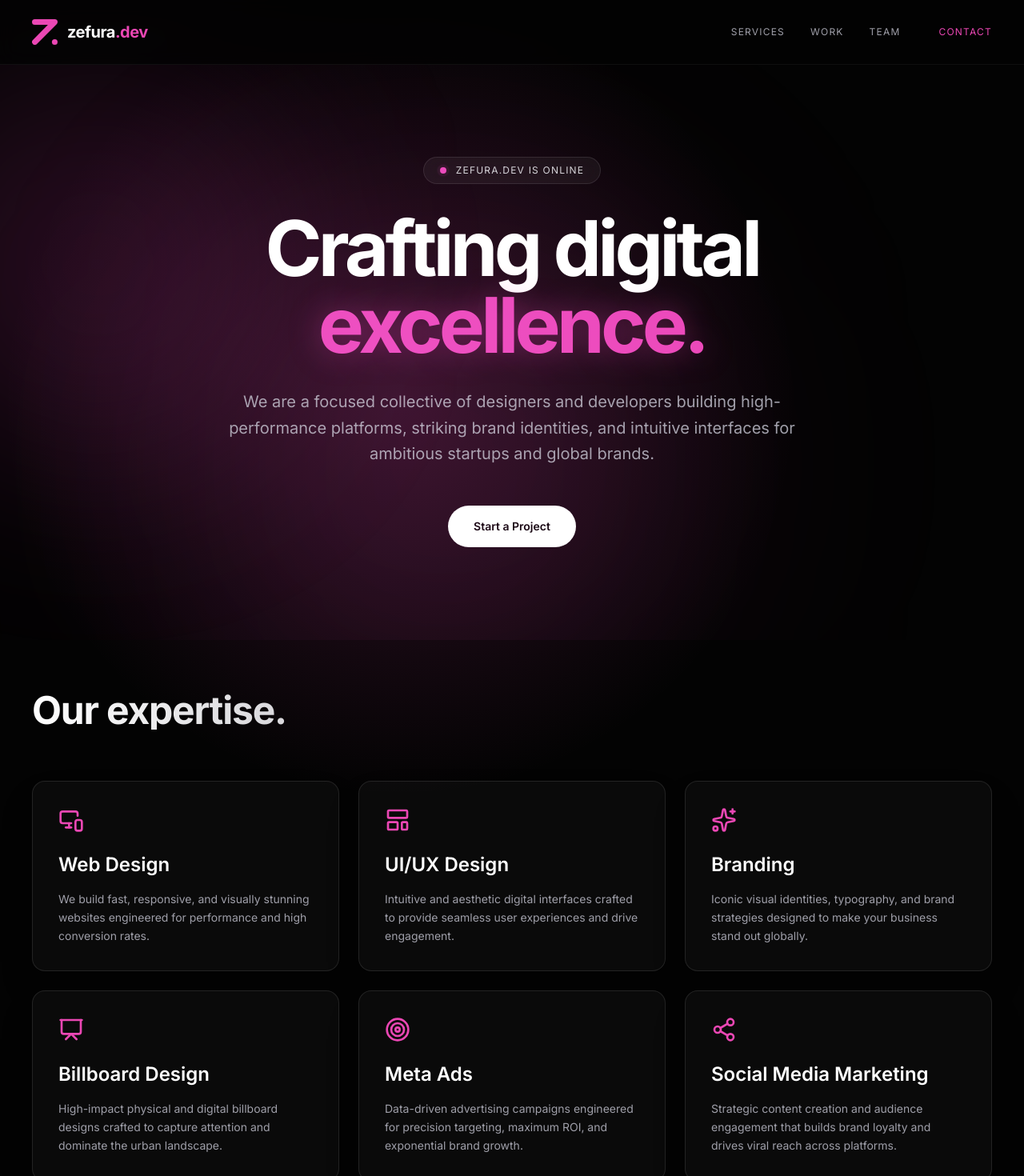
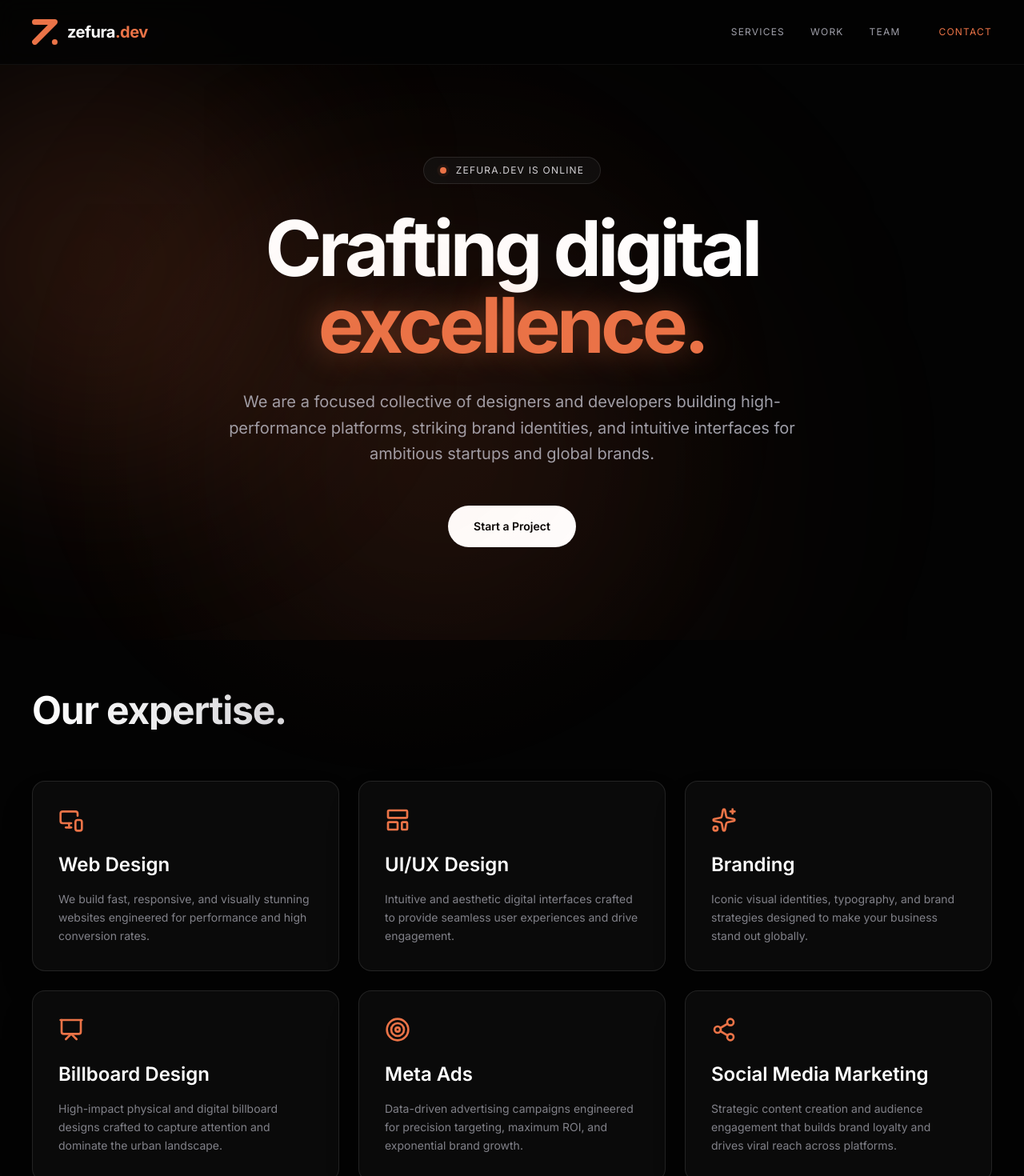
Before and after one commit to coder-ufa/zefura-portfolio, a Next.js app: page / in a window 1280 px wide. Shown: the top 1470 px of the page at 80% size. Built offline with nearby package versions, Linux system fonts and the light colour scheme.

Commit message:
Massive performance upgrades and contact form fix

```diff
--- a/package.json
+++ b/package.json
@@ -10,7 +10,6 @@
   },
   "dependencies": {
     "framer-motion": "^12.38.0",
-    "lenis": "^1.3.23",
     "lucide-react": "^1.14.0",
     "next": "^16.2.6",
     "nodemailer": "^8.0.7",
--- a/src/app/globals.css
+++ b/src/app/globals.css
@@ -3,12 +3,13 @@
 :root {
   --background: #030303;
   --foreground: #f4f4f5;
+  /* FIX: Explicitly define the base hue so Tailwind doesn't need a comma fallback */
+  --theme-hue: 260;
 }
 
 body {
   background-color: var(--background);
   color: var(--foreground);
-  /* OPTIMIZATION: Let Next.js handle the font natively, but force the browser to render text perfectly crisp */
   -webkit-font-smoothing: antialiased;
   -moz-osx-font-smoothing: grayscale;
   text-rendering: optimizeLegibility;
@@ -19,7 +20,7 @@ html {
   scroll-behavior: smooth;
 }
 
-/* Highly optimized grid background that takes 0 GPU power */
+/* Highly optimized grid background */
 .tech-grid {
   background-image:
     linear-gradient(to right, rgba(255, 255, 255, 0.03) 1px, transparent 1px),
@@ -29,17 +30,7 @@ html {
   -webkit-mask-image: radial-gradient(circle at center, black 40%, transparent 100%);
 }
 
-/* Custom Elite Scrollbar */
-::-webkit-scrollbar {
-  width: 8px;
-}
-::-webkit-scrollbar-track {
-  background: #030303;
-}
-::-webkit-scrollbar-thumb {
-  background: #27272a; /* Zinc-800 */
-  border-radius: 10px;
-}
-::-webkit-scrollbar-thumb:hover {
-  background: #3f3f46; /* Zinc-700 */
-}
+::-webkit-scrollbar { width: 8px; }
+::-webkit-scrollbar-track { background: #030303; }
+::-webkit-scrollbar-thumb { background: #27272a; border-radius: 10px; }
+::-webkit-scrollbar-thumb:hover { background: #3f3f46; }
--- a/src/app/layout.tsx
+++ b/src/app/layout.tsx
@@ -1,7 +1,6 @@
 import type { Metadata } from "next";
 import { Inter } from "next/font/google";
 import "./globals.css";
-import { ReactLenis } from "lenis/react";
 
 const inter = Inter({ subsets: ["latin"] });
 
@@ -21,24 +20,18 @@ export default function RootLayout({
 
         {/* --- GLOBAL GLOWING BRAND WATERMARK --- */}
         <div className="pointer-events-none fixed inset-0 z-0 flex items-center justify-center overflow-hidden">
-          {/* OPTIMIZATION: Added transform-gpu and will-change-transform to offload this giant SVG to the graphics card */}
-          <div className="absolute w-[200vw] rotate-[-15deg] scale-150 text-[hsl(var(--theme-hue,260),80%,60%)] opacity-[0.05] transition-colors duration-1000 md:w-[120vw] md:scale-125 transform-gpu will-change-transform">
-            <svg
-              viewBox="0 0 901.8 901.14"
-              className="h-full w-full drop-shadow-[0_0_120px_currentColor]"
-              fill="currentColor"
-            >
+          {/* OPTIMIZATION: Removed the lethal drop-shadow. Replaced with pure crisp opacity. */}
+          <div className="absolute w-[200vw] rotate-[-15deg] scale-150 text-[hsl(var(--theme-hue,260),80%,60%)] opacity-[0.03] md:w-[120vw] md:scale-125 transform-gpu will-change-transform">
+            <svg viewBox="0 0 901.8 901.14" className="h-full w-full" fill="currentColor">
               <circle cx="801.25" cy="801.14" r="100" />
               <path d="M950.87,149.26a99.58,99.58,0,0,1-26.39,67.68l-709.9,709.9A100.5,100.5,0,0,1,72.38,786.2L609.32,249.26H149.07a100,100,0,0,1,0-200h701.8A100,100,0,0,1,950.87,149.26Z" transform="translate(-49.07 -49.26)" />
             </svg>
           </div>
         </div>
 
-        {/* --- THE FORTRESS WRAPPER --- */}
+        {/* OPTIMIZATION: Lenis is gone. Let the browser scroll natively. */}
         <div className="relative z-10 flex min-h-screen w-full max-w-[100vw] flex-col overflow-x-hidden">
-          <ReactLenis root options={{ lerp: 0.05, duration: 1.5 }}>
             {children}
-          </ReactLenis>
         </div>
 
       </body>
--- a/src/app/page.tsx
+++ b/src/app/page.tsx
@@ -12,11 +12,12 @@ export default function Home() {
   const mouseX = useMotionValue(0);
   const mouseY = useMotionValue(0);
 
-  // FIX: Lowered mass and damping so the spotlight tracks the cursor instantly
   const smoothX = useSpring(mouseX, { stiffness: 150, damping: 15, mass: 0.1 });
   const smoothY = useSpring(mouseY, { stiffness: 150, damping: 15, mass: 0.1 });
 
+  // 1. Mouse Tracking Engine
   useEffect(() => {
+    if (typeof window !== "undefined" && window.innerWidth < 1024) return;
     const handleMouseMove = (e: MouseEvent) => {
       mouseX.set(e.clientX - 500);
       mouseY.set(e.clientY - 500);
@@ -25,42 +26,37 @@ export default function Home() {
     return () => window.removeEventListener("mousemove", handleMouseMove);
   }, [mouseX, mouseY]);
 
-  // FIX: The Color Engine is now throttled. It only touches the DOM twice a second.
-  // The CSS 'transition-colors duration-1000' will make it look perfectly smooth!
+  // 2. The Flawless Color Engine
+  // This smoothly shifts the global --theme-hue variable through the rainbow at 60fps
   useEffect(() => {
-    let hue = 260;
-    const interval = setInterval(() => {
+    let animationFrameId: number;
+    let start = performance.now();
+
+    const updateHue = (time: number) => {
       if (!document.hidden) {
-        hue = (hue + 5) % 360;
-        document.documentElement.style.setProperty('--theme-hue', `${hue}`);
+        const progress = (time - start) / 20000; // 20 seconds for a full rainbow sweep
+        const hue = (260 + progress * 360) % 360;
+        // toFixed(1) prevents sub-pixel layout thrashing lag
+        document.documentElement.style.setProperty('--theme-hue', hue.toFixed(1));
       }
-    }, 500);
+      animationFrameId = requestAnimationFrame(updateHue);
+    };
 
-    return () => clearInterval(interval);
+    animationFrameId = requestAnimationFrame(updateHue);
+    return () => cancelAnimationFrame(animationFrameId);
   }, []);
 
   return (
     <div className="relative min-h-screen bg-[#030303] text-white selection:bg-white/20">
 
       <motion.div
-        className="pointer-events-none fixed top-0 left-0 z-30 h-[1000px] w-[1000px] mix-blend-screen hidden lg:block"
-        style={{
-          x: smoothX,
-          y: smoothY,
-          background: "radial-gradient(circle, hsla(var(--theme-hue, 260), 80%, 60%, 0.2), transparent 70%)",
-          willChange: "transform"
-        }}
+        className="pointer-events-none fixed top-0 left-0 z-30 h-[1000px] w-[1000px] hidden lg:block opacity-40"
+        style={{ x: smoothX, y: smoothY, background: "radial-gradient(circle, hsla(var(--theme-hue, 260), 80%, 60%, 0.15), transparent 70%)", willChange: "transform" }}
       />
 
       <div className="pointer-events-none fixed inset-0 z-0 overflow-hidden">
-        <div
-          className="absolute -left-[10%] top-[10%] h-[500px] w-[500px] animate-float rounded-full blur-[120px] transition-colors duration-1000 transform-gpu"
-          style={{ backgroundColor: "hsla(var(--theme-hue, 260), 80%, 60%, 0.15)", willChange: "background-color, transform" }}
-        />
-        <div
-          className="absolute bottom-[-10%] left-[20%] h-[600px] w-[600px] animate-float rounded-full blur-[150px] transition-colors duration-1000 transform-gpu"
-          style={{ animationDelay: "4s", backgroundColor: "hsla(var(--theme-hue, 260), 80%, 60%, 0.1)", willChange: "background-color, transform" }}
-        />
+        <div className="absolute -left-[10%] top-[10%] h-[300px] w-[300px] md:h-[500px] md:w-[500px] animate-float rounded-full blur-[60px] md:blur-[120px] transform-gpu" style={{ backgroundColor: "hsla(var(--theme-hue, 260), 80%, 60%, 0.15)", willChange: "transform" }} />
+        <div className="absolute bottom-[-10%] left-[20%] h-[400px] w-[400px] md:h-[600px] md:w-[600px] animate-float rounded-full blur-[80px] md:blur-[150px] transform-gpu" style={{ animationDelay: "4s", backgroundColor: "hsla(var(--theme-hue, 260), 80%, 60%, 0.1)", willChange: "transform" }} />
       </div>
 
       <Navbar />
@@ -69,32 +65,24 @@ export default function Home() {
         <motion.div
           initial={{ opacity: 0, scale: 0.9 }}
           animate={{ opacity: 1, scale: 1 }}
-          transition={{ duration: 0.8, ease: "easeOut" }}
-          className="mb-8 inline-flex items-center gap-3 rounded-full border border-white/10 bg-white/5 px-5 py-2 backdrop-blur-md"
+          transition={{ duration: 0.8, delay: 0.1, ease: "easeOut" }}
+          className="transform-gpu mb-8 inline-flex items-center gap-3 rounded-full border border-white/10 bg-[#111]/80 px-5 py-2"
         >
           <span className="relative flex h-2 w-2">
-            <span className="absolute inline-flex h-full w-full animate-ping rounded-full opacity-75 bg-[hsl(var(--theme-hue,260),80%,60%)] transition-colors duration-1000" />
-            <span className="relative inline-flex h-2 w-2 rounded-full bg-[hsl(var(--theme-hue,260),80%,60%)] transition-colors duration-1000" />
+            <span className="absolute inline-flex h-full w-full animate-ping rounded-full opacity-75 bg-[hsl(var(--theme-hue,260),80%,60%)]" />
+            <span className="relative inline-flex h-2 w-2 rounded-full bg-[hsl(var(--theme-hue,260),80%,60%)]" />
           </span>
-          <span className="text-xs uppercase tracking-widest text-zinc-300">
-            Zefura.dev is online
-          </span>
+          <span className="text-xs uppercase tracking-widest text-zinc-300">Zefura.dev is online</span>
         </motion.div>
 
         <motion.h1
           initial={{ opacity: 0, y: 30 }}
           animate={{ opacity: 1, y: 0 }}
-          transition={{ duration: 0.8, delay: 0.1, ease: "easeOut" }}
-          className="max-w-4xl text-5xl font-bold tracking-tighter text-white sm:text-7xl lg:text-8xl"
+          transition={{ duration: 0.8, delay: 0.2, ease: "easeOut" }}
+          className="transform-gpu max-w-4xl text-5xl font-bold tracking-tighter text-white sm:text-7xl lg:text-8xl"
         >
           Crafting digital <br />
-          <span
-            className="transition-colors duration-1000"
-            style={{
-              color: "hsl(var(--theme-hue, 260), 80%, 60%)",
-              textShadow: "0 0 40px hsla(var(--theme-hue, 260), 80%, 60%, 0.4)"
-            }}
-          >
+          <span style={{ color: "hsl(var(--theme-hue, 260), 80%, 60%)", textShadow: "0 0 40px hsla(var(--theme-hue, 260), 80%, 60%, 0.4)" }}>
             excellence.
           </span>
         </motion.h1>
@@ -102,8 +90,8 @@ export default function Home() {
         <motion.p
           initial={{ opacity: 0, y: 20 }}
           animate={{ opacity: 1, y: 0 }}
-          transition={{ duration: 0.8, delay: 0.2, ease: "easeOut" }}
-          className="mt-8 max-w-3xl text-lg leading-relaxed text-zinc-400 sm:text-xl"
+          transition={{ duration: 0.8, delay: 0.3, ease: "easeOut" }}
+          className="transform-gpu mt-8 max-w-3xl text-lg leading-relaxed text-zinc-400 sm:text-xl"
         >
           We are a focused collective of designers and developers building high-performance platforms, striking brand identities, and intuitive interfaces for ambitious startups and global brands.
         </motion.p>
@@ -111,15 +99,10 @@ export default function Home() {
         <motion.div
           initial={{ opacity: 0, y: 20 }}
           animate={{ opacity: 1, y: 0 }}
-          transition={{ duration: 0.8, delay: 0.3, ease: "easeOut" }}
-          className="mt-12 flex flex-col items-center gap-6 sm:flex-row"
+          transition={{ duration: 0.8, delay: 0.4, ease: "easeOut" }}
+          className="transform-gpu mt-12 flex flex-col items-center gap-6 sm:flex-row"
         >
-          <motion.a
-            href="#contact"
-            whileHover={{ scale: 1.05 }}
-            whileTap={{ scale: 0.95 }}
-            className="group relative overflow-hidden rounded-full bg-white px-8 py-4 text-sm font-semibold text-black transition-shadow hover:shadow-[0_0_60px_rgba(255,255,255,0.3)]"
-          >
+          <motion.a href="#contact" whileHover={{ scale: 1.05 }} whileTap={{ scale: 0.95 }} className="group relative overflow-hidden rounded-full bg-white px-8 py-4 text-sm font-semibold text-black transition-shadow hover:shadow-[0_0_60px_rgba(255,255,255,0.3)]">
             <span className="relative z-10">Start a Project</span>
           </motion.a>
         </motion.div>
--- a/src/components/Navbar.tsx
+++ b/src/components/Navbar.tsx
@@ -25,12 +25,9 @@ export default function Navbar() {
     <header className="fixed inset-x-0 top-0 z-50 border-b border-white/5 bg-[#030303]/95 lg:bg-[#030303]/80 lg:backdrop-blur-md">
       <div className="mx-auto flex h-20 w-full max-w-7xl items-center justify-between px-6 md:px-10">
 
-        <a
-          href="#top"
-          onClick={() => setIsOpen(false)}
-          className="relative z-50 flex shrink-0 items-center gap-3 text-xl font-bold tracking-tight text-white"
-        >
-          <div className="flex h-8 w-8 shrink-0 items-center justify-center text-[hsl(var(--theme-hue,260),80%,60%)] transition-colors duration-100">
+        <a href="#top" onClick={() => setIsOpen(false)} className="relative z-50 flex shrink-0 items-center gap-3 text-xl font-bold tracking-tight text-white">
+          {/* FIX: Removed comma fallback so React compiles the inline style properly */}
+          <div className="flex h-8 w-8 shrink-0 items-center justify-center" style={{ color: "hsl(var(--theme-hue), 80%, 60%)" }}>
             <svg viewBox="0 0 901.8 901.14" className="h-full w-full" fill="currentColor">
               <circle cx="801.25" cy="801.14" r="100" />
               <path d="M950.87,149.26a99.58,99.58,0,0,1-26.39,67.68l-709.9,709.9A100.5,100.5,0,0,1,72.38,786.2L609.32,249.26H149.07a100,100,0,0,1,0-200h701.8A100,100,0,0,1,950.87,149.26Z" transform="translate(-49.07 -49.26)" />
@@ -38,7 +35,8 @@ export default function Navbar() {
           </div>
           <span className="shrink-0">
             zefura
-            <span style={{ color: "hsl(var(--theme-hue, 260), 80%, 60%)" }} className="transition-colors duration-100">
+            {/* FIX: Removed comma fallback */}
+            <span style={{ color: "hsl(var(--theme-hue), 80%, 60%)" }}>
               .dev
             </span>
           </span>
@@ -46,65 +44,32 @@ export default function Navbar() {
 
         <nav className="hidden items-center gap-8 lg:flex">
           {navLinks.map((link) => (
-            <motion.a
-              key={link.label}
-              href={link.href}
-              whileHover={{ y: -2, color: "#fff" }}
-              className="text-xs uppercase tracking-widest text-zinc-400 transition-colors"
-            >
+            <motion.a key={link.label} href={link.href} whileHover={{ y: -2, color: "#fff" }} className="text-xs uppercase tracking-widest text-zinc-400 transition-colors">
               {link.label}
             </motion.a>
           ))}
-          <motion.a
-            href="#contact"
-            whileHover={{ y: -2 }}
-            className="ml-4 text-xs uppercase tracking-widest text-[hsl(var(--theme-hue,260),80%,60%)] transition-colors hover:text-white"
-          >
+          {/* FIX: Removed comma fallback */}
+          <motion.a href="#contact" whileHover={{ y: -2 }} style={{ color: "hsl(var(--theme-hue), 80%, 60%)" }} className="ml-4 text-xs uppercase tracking-widest hover:text-white">
             Contact
           </motion.a>
         </nav>
 
-        <button
-          onClick={() => setIsOpen(!isOpen)}
-          className="relative z-50 -mr-2 block shrink-0 p-2 text-white lg:hidden"
-        >
+        <button onClick={() => setIsOpen(!isOpen)} className="relative z-50 -mr-2 block shrink-0 p-2 text-white lg:hidden">
           {isOpen ? <X size={28} /> : <Menu size={28} />}
         </button>
       </div>
 
       <AnimatePresence>
         {isOpen && (
-          <motion.div
-            initial={{ opacity: 0, y: "-100%" }}
-            animate={{ opacity: 1, y: 0 }}
-            exit={{ opacity: 0, y: "-100%" }}
-            transition={{ duration: 0.5, ease: [0.22, 1, 0.36, 1] }}
-            // OPTIMIZATION: will-change hints tell the browser to offload this to the GPU
-            style={{ willChange: "transform, opacity" }}
-            className="fixed inset-0 z-40 flex h-screen w-full flex-col items-center justify-center bg-[#030303] px-6 lg:hidden"
-          >
+          <motion.div initial={{ opacity: 0, y: "-100%" }} animate={{ opacity: 1, y: 0 }} exit={{ opacity: 0, y: "-100%" }} transition={{ duration: 0.5, ease: [0.22, 1, 0.36, 1] }} style={{ willChange: "transform, opacity" }} className="fixed inset-0 z-40 flex h-screen w-full flex-col items-center justify-center bg-[#030303] px-6 lg:hidden">
             <div className="flex flex-col items-center gap-10">
               {navLinks.map((link, i) => (
-                <motion.a
-                  key={link.label}
-                  href={link.href}
-                  onClick={() => setIsOpen(false)}
-                  initial={{ opacity: 0, y: 20 }}
-                  animate={{ opacity: 1, y: 0 }}
-                  transition={{ delay: i * 0.1 + 0.2 }}
-                  className="text-4xl font-bold tracking-tight text-white transition-colors active:text-[hsl(var(--theme-hue,260),80%,60%)]"
-                >
+                <motion.a key={link.label} href={link.href} onClick={() => setIsOpen(false)} initial={{ opacity: 0, y: 20 }} animate={{ opacity: 1, y: 0 }} transition={{ delay: i * 0.1 + 0.2 }} className="text-4xl font-bold tracking-tight text-white active:text-[hsl(var(--theme-hue),80%,60%)]">
                   {link.label}
                 </motion.a>
               ))}
-              <motion.a
-                href="#contact"
-                onClick={() => setIsOpen(false)}
-                initial={{ opacity: 0, y: 20 }}
-                animate={{ opacity: 1, y: 0 }}
-                transition={{ delay: 0.5 }}
-                className="mt-6 rounded-full border border-[hsla(var(--theme-hue,260),80%,60%,0.5)] px-10 py-4 text-xl font-bold tracking-wide text-[hsl(var(--theme-hue,260),80%,60%)] transition-colors active:bg-[hsla(var(--theme-hue,260),80%,60%,0.1)] active:text-white"
-              >
+              {/* FIX: Removed comma fallbacks here too */}
+              <motion.a href="#contact" onClick={() => setIsOpen(false)} initial={{ opacity: 0, y: 20 }} animate={{ opacity: 1, y: 0 }} transition={{ delay: 0.5 }} className="mt-6 rounded-full border border-[hsla(var(--theme-hue),80%,60%,0.5)] px-10 py-4 text-xl font-bold tracking-wide text-[hsl(var(--theme-hue),80%,60%)] active:bg-[hsla(var(--theme-hue),80%,60%,0.1)] active:text-white">
                 Contact Us
               </motion.a>
             </div>
--- a/src/components/Services.tsx
+++ b/src/components/Services.tsx
@@ -3,38 +3,13 @@
 import { motion } from "framer-motion";
 import { MonitorSmartphone, Sparkles, LayoutTemplate, Presentation, Target, Share2 } from "lucide-react";
 
-// All icons now use the dynamic text-[hsl(...)] color
 const services = [
-  {
-    title: "Web Design",
-    desc: "We build fast, responsive, and visually stunning websites engineered for performance and high conversion rates.",
-    icon: <MonitorSmartphone size={32} className="mb-6 text-[hsl(var(--theme-hue,260),80%,60%)]" />
-  },
-  {
-    title: "UI/UX Design",
-    desc: "Intuitive and aesthetic digital interfaces crafted to provide seamless user experiences and drive engagement.",
-    icon: <LayoutTemplate size={32} className="mb-6 text-[hsl(var(--theme-hue,260),80%,60%)]" />
-  },
-  {
-    title: "Branding",
-    desc: "Iconic visual identities, typography, and brand strategies designed to make your business stand out globally.",
-    icon: <Sparkles size={32} className="mb-6 text-[hsl(var(--theme-hue,260),80%,60%)]" />
-  },
-  {
-    title: "Billboard Design",
-    desc: "High-impact physical and digital billboard designs crafted to capture attention and dominate the urban landscape.",
-    icon: <Presentation size={32} className="mb-6 text-[hsl(var(--theme-hue,260),80%,60%)]" />
-  },
-  {
-    title: "Meta Ads",
-    desc: "Data-driven advertising campaigns engineered for precision targeting, maximum ROI, and exponential brand growth.",
-    icon: <Target size={32} className="mb-6 text-[hsl(var(--theme-hue,260),80%,60%)]" />
-  },
-  {
-    title: "Social Media Marketing",
-    desc: "Strategic content creation and audience engagement that builds brand loyalty and drives viral reach across platforms.",
-    icon: <Share2 size={32} className="mb-6 text-[hsl(var(--theme-hue,260),80%,60%)]" />
-  },
+  { title: "Web Design", desc: "We build fast, responsive, and visually stunning websites engineered for performance and high conversion rates.", icon: <MonitorSmartphone size={32} className="mb-6 text-[hsl(var(--theme-hue,260),80%,60%)]" /> },
+  { title: "UI/UX Design", desc: "Intuitive and aesthetic digital interfaces crafted to provide seamless user experiences and drive engagement.", icon: <LayoutTemplate size={32} className="mb-6 text-[hsl(var(--theme-hue,260),80%,60%)]" /> },
+  { title: "Branding", desc: "Iconic visual identities, typography, and brand strategies designed to make your business stand out globally.", icon: <Sparkles size={32} className="mb-6 text-[hsl(var(--theme-hue,260),80%,60%)]" /> },
+  { title: "Billboard Design", desc: "High-impact physical and digital billboard designs crafted to capture attention and dominate the urban landscape.", icon: <Presentation size={32} className="mb-6 text-[hsl(var(--theme-hue,260),80%,60%)]" /> },
+  { title: "Meta Ads", desc: "Data-driven advertising campaigns engineered for precision targeting, maximum ROI, and exponential brand growth.", icon: <Target size={32} className="mb-6 text-[hsl(var(--theme-hue,260),80%,60%)]" /> },
+  { title: "Social Media Marketing", desc: "Strategic content creation and audience engagement that builds brand loyalty and drives viral reach across platforms.", icon: <Share2 size={32} className="mb-6 text-[hsl(var(--theme-hue,260),80%,60%)]" /> },
 ];
 
 export default function Services() {
@@ -52,15 +27,17 @@ export default function Services() {
             key={service.title}
             initial={{ opacity: 0, y: 20 }}
             whileInView={{ opacity: 1, y: 0 }}
-            viewport={{ once: true }}
+            viewport={{ once: true, margin: "0px" }}
             transition={{ delay: i * 0.1 }}
-            whileHover={{ y: -5, scale: 1.02 }}
-            // Hover border now glows dynamically!
-            className="group relative overflow-hidden rounded-2xl border border-white/10 bg-[#0A0A0A] p-8 shadow-2xl transition-colors duration-300 hover:border-[hsla(var(--theme-hue,260),80%,60%,0.5)]"
+            // FIX: Removed transition-all to stop the box from lagging behind the icon
+            className="animate-breathe transform-gpu group relative overflow-hidden rounded-2xl border border-white/10 bg-[#0A0A0A] p-8 shadow-2xl [transition-property:transform,box-shadow] duration-500 ease-out hover:z-50 hover:-translate-y-4 hover:scale-[1.05] hover:border-[hsla(var(--theme-hue,260),80%,60%,0.8)] hover:bg-[#111] hover:shadow-[0_0_80px_hsla(var(--theme-hue,260),100%,60%,0.3)]"
+            style={{ animationDelay: `${i * 0.15}s` }}
           >
-            {service.icon}
-            <h3 className="mb-4 text-2xl font-semibold text-white">{service.title}</h3>
-            <p className="text-sm leading-relaxed text-zinc-400">{service.desc}</p>
+            <div className="transition-transform duration-500 group-hover:scale-110 group-hover:-translate-y-1">
+              {service.icon}
+            </div>
+            <h3 className="mb-4 text-2xl font-semibold text-white transition-colors group-hover:text-white">{service.title}</h3>
+            <p className="text-sm leading-relaxed text-zinc-400 opacity-80 transition-opacity duration-300 group-hover:opacity-100">{service.desc}</p>
           </motion.div>
         ))}
       </div>
```
Also changed, not shown: src/components/Contact.tsx (+6 -10 lines), src/components/Portfolio.tsx (+8 -10 lines), src/components/Team.tsx (+22 -79 lines), 1 other file (tests, documents, lock files or other folders).
